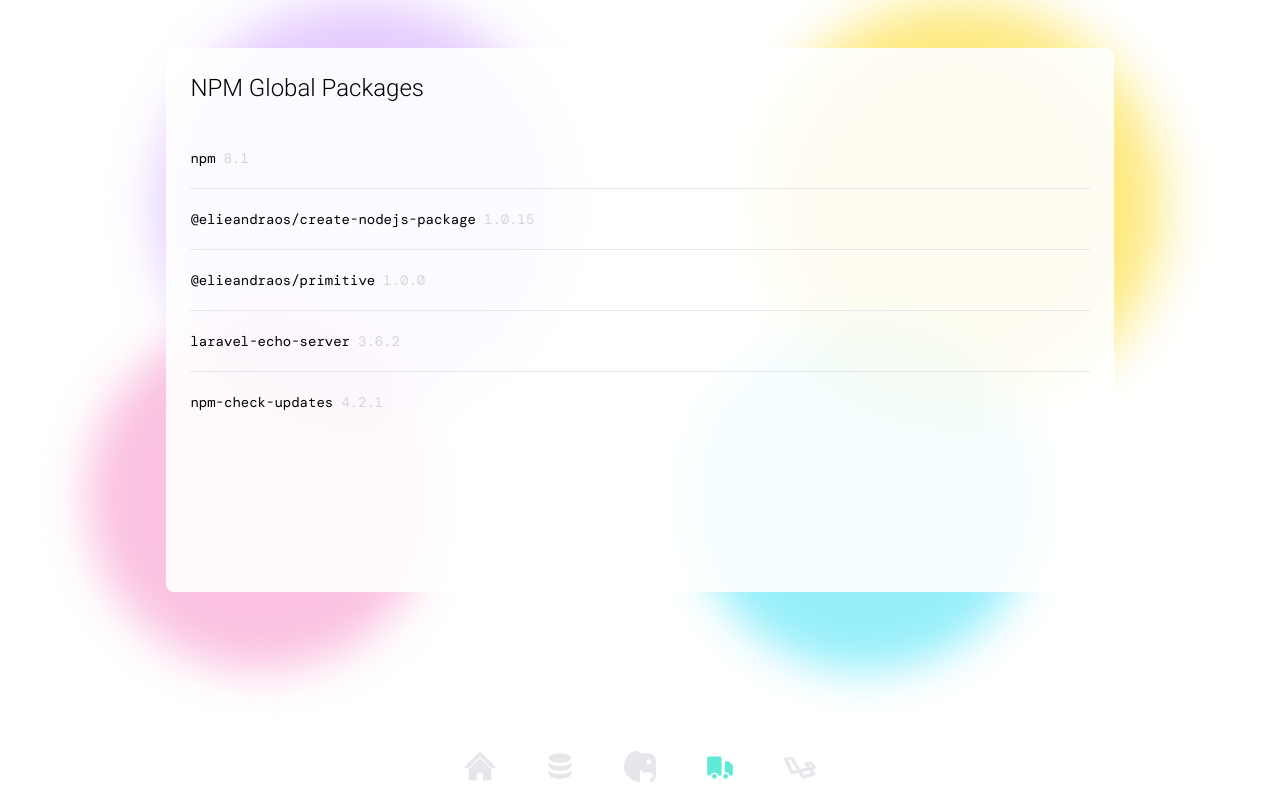
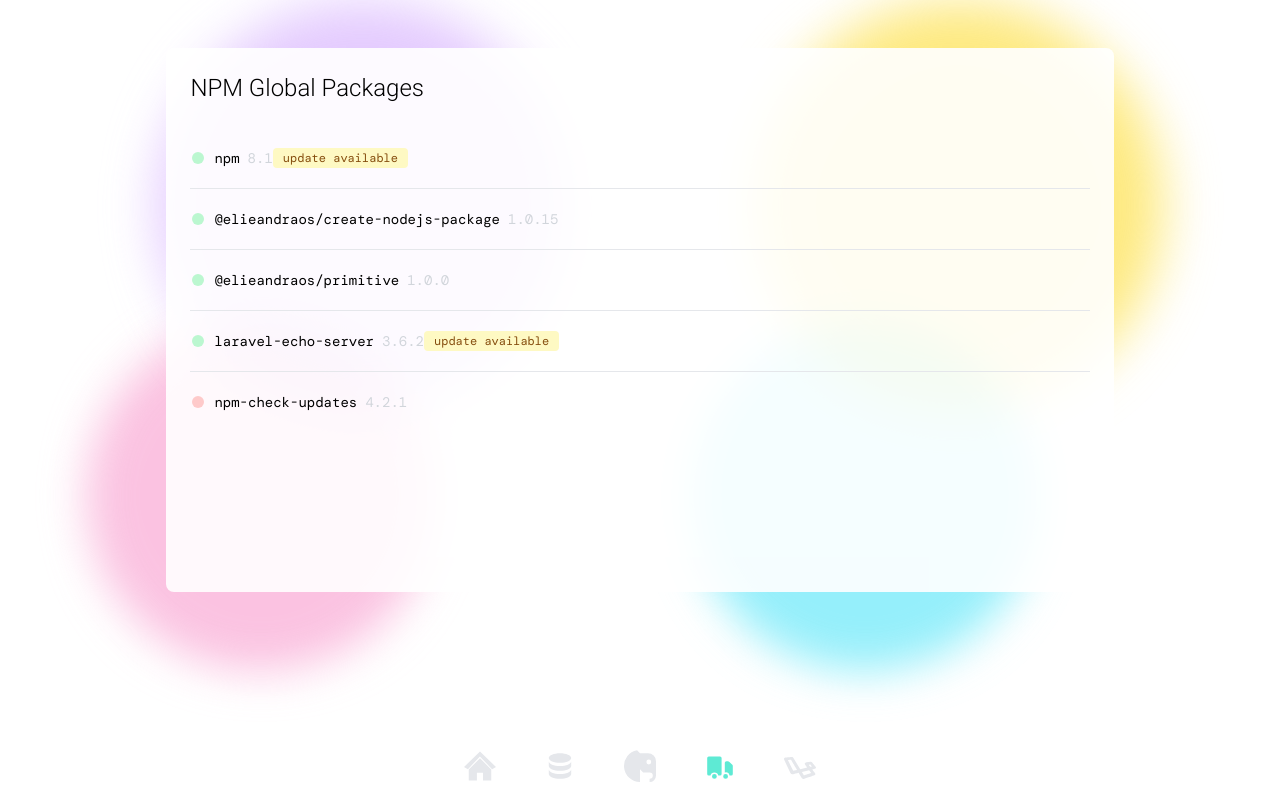
Before and after one commit to elieandraos/primitive, a Vue app: page /#/php-versions in a window 1280 px wide. Both pictures are taken after a click on the element 720 px from the left and 766 px from the top of the page. Built offline with nearby package versions, Linux system fonts and the light colour scheme; a web font is replaced by a local one.

Commit message:
:zap: pages refinments

```diff
--- a/src/components/pages/packages/Index.vue
+++ b/src/components/pages/packages/Index.vue
@@ -8,10 +8,12 @@
         >
             <div class="grow">
                 <div class="flex items-center">
-                    <span class="mr-2 text-black">{{ pckg.name }}</span>
+                    <icon-dot class="w-4 h-4" :class="{'text-green-200': pckg.installed, 'text-red-200': !pckg.installed }"></icon-dot>
+                    <span class="mx-2 text-black">{{ pckg.name }}</span>
                     <span class="text-gray-300">{{ pckg.version }}</span>
+                    <span class="bg-yellow-100 text-yellow-800 text-xs mr-2 px-2.5 py-0.5 rounded" v-if="pckg.updateAvailable">update available</span>
                 </div>
-                <div class="grow text-xs text-purple-400 hidden group-hover:block">
+                <div class="grow text-xs ml-6 text-slate-400 hidden group-hover:block">
                     {{ pckg.description }}
                 </div>
             </div>
@@ -37,6 +39,7 @@
 import IconDownload from '@/components/ui/icons/IconDownload.vue'
 import IconRemove from '@/components/ui/icons/IconRemove.vue'
 import IconGithub from '@/components/ui/icons/IconGithub.vue'
+import IconDot from '@/components/ui/icons/IconDot.vue'
 
 const npmPackages = [
     {
@@ -44,14 +47,14 @@ const npmPackages = [
         version: '8.1',
         installed: true,
         updateAvailable: true,
-        description: 'package manager for the Node JavaScript platform'
+        description: 'package manager for the Node JavaScript platform',
     },
     {
         name: '@elieandraos/create-nodejs-package',
         version: '1.0.15',
         installed: true,
         updateAvailable: false,
-        description: 'a cli tool that scaffolds and configures everything you need to develop nodeJs packages'
+        description: 'a cli tool that scaffolds everything you need to develop nodeJs packages'
     },
     {
         name: '@elieandraos/primitive',
--- a/src/components/pages/phpversions/Index.vue
+++ b/src/components/pages/phpversions/Index.vue
@@ -15,7 +15,7 @@
                         </span>
                     </span>
                     <span v-else>
-                        -
+                        <span class="text-xs border-b pb-0.5 border-gray-600 cursor-pointer hover:text-blue-600 hover:border-blue-600">install</span>
                     </span>
                 </td>
                 <td>
```
